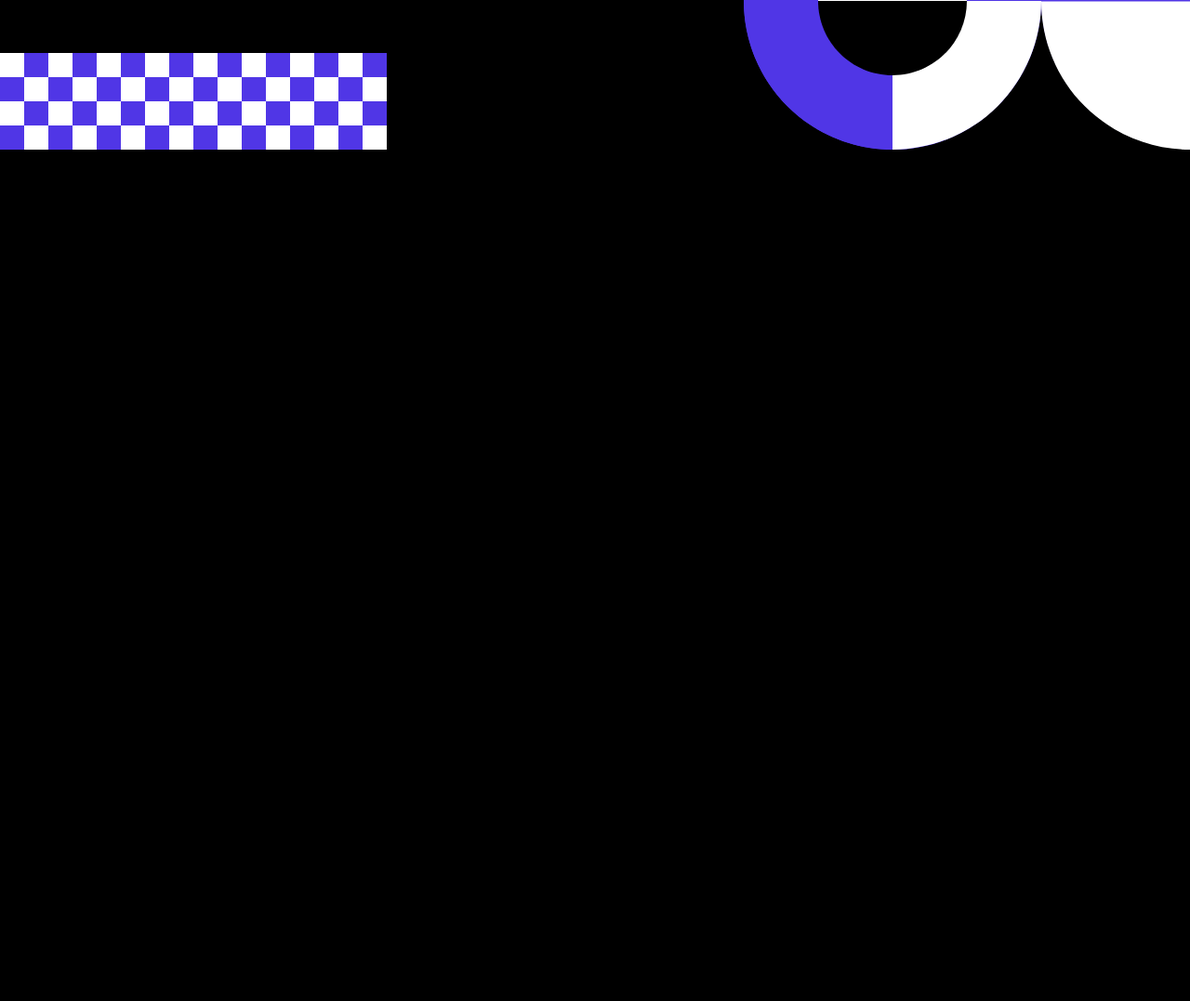
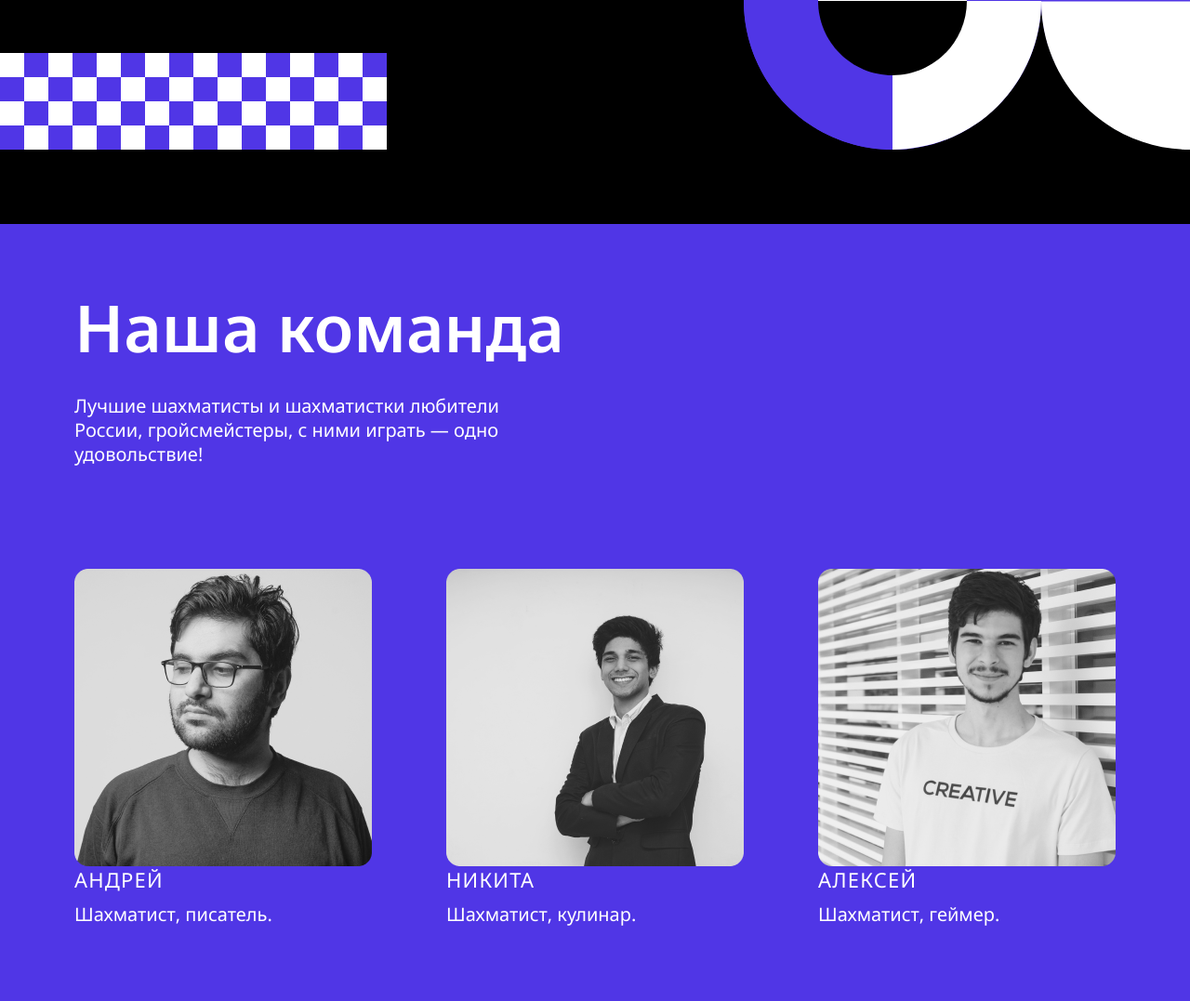
Before and after one commit to BKonstantine/project01, a website built with webpack: page src/index.html in a window 1280 px wide. Shown: the part 629-1706 px from the top of the page at 93% size. Before the commit the page ends 901 px from the top, so only its background shows below. Built offline with nearby package versions, Linux system fonts and the light colour scheme.

Commit message:
feat: сделать контейнер наша команда

```diff
--- a/src/index.html
+++ b/src/index.html
@@ -9,6 +9,10 @@
     <link
       href="https://fonts.googleapis.com/css2?family=Noto+Sans:wght@400;500;600&display=swap"
       rel="stylesheet"
+    />
+    <link
+      rel="stylesheet"
+      href="https://cdn.jsdelivr.net/npm/swiper@8/swiper-bundle.min.css"
     />
     <title>Project01</title>
   </head>
@@ -41,27 +45,50 @@
         </div>
       </section>
       <section class="our-team">
-        <div class="container container__out-team">
-          <div class="card">
-            <img src="" alt="" class="image" />
-            <h3 class="title"></h3>
-            <p class="subtitle"></p>
-          </div>
-          <div class="card">
-            <img src="" alt="" class="image" />
-            <h3 class="title"></h3>
-            <p class="subtitle"></p>
-          </div>
-          <div class="card">
-            <img src="" alt="" class="image" />
-            <h3 class="title"></h3>
-            <p class="subtitle"></p>
-          </div>
+        <div class="container container__our-team">
+          <h2 class="title title_position_our-team">Наша команда</h2>
+          <p class="subtitle subtitle_position_our-team">
+            Лучшие шахматисты и шахматистки любители России, гройсмейстеры, с
+            ними играть — одно удовольствие!
+          </p>
+          <ul class="cards">
+            <li class="card">
+              <img
+                alt="Фотография члена команды"
+                class="image image_type_card"
+                src="<%=require('../src/image/main/Rectangle309.png')%>"
+              />
+              <h3 class="title title_position_card">Андрей</h3>
+              <p class="subtitle subtitle_position_card">
+                Шахматист, писатель.
+              </p>
+            </li>
+            <li class="card">
+              <img
+                alt="Фотография члена команды"
+                class="image image_type_card"
+                src="<%=require('../src/image/main/Group305.png')%>"
+              />
+              <h3 class="title title_position_card">Никита</h3>
+              <p class="subtitle subtitle_position_card">Шахматист, кулинар.</p>
+            </li>
+            <li class="card">
+              <img
+                alt="Фотография члена команды"
+                class="image image_type_card"
+                src="<%=require('../src/image/main/Group306.png')%>"
+              />
+              <h3 class="title title_position_card">Алексей</h3>
+              <p class="subtitle subtitle_position_card">Шахматист, геймер.</p>
+            </li>
+          </ul>
         </div>
         <div class="container container__invitation"></div>
       </section>
       <section class="battles"></section>
     </main>
     <footer class="footer"></footer>
+    <script src="https://cdn.jsdelivr.net/npm/swiper@8/swiper-bundle.min.js"></script>
   </body>
 </html>
+<!-- <%=require('../src/image/main/Group305.png')%> -->
--- a/src/scss/components/_button.scss
+++ b/src/scss/components/_button.scss
@@ -6,8 +6,8 @@
 
   &_type {
     &_register {
-      width: 218px;
-      height: 48px;
+      min-width: 218px;
+      min-height: 48px;
       border-radius: 8px;
       background-color: $color-green;
       @include font-setting(600, 15px, 120%, $color-white);
@@ -23,13 +23,14 @@
     &_link {
       grid-area: link;
       padding-right: 5px;
-      width: 84px;
-      height: 50px;
+      max-width: 84px;
+      min-height: 50px;
       border-top-right-radius: 25px;
       border-bottom-right-radius: 25px;
       background-color: $color-blue;
       @include font-setting(500, 16px, 90%, $color-white);
       text-transform: uppercase;
+      cursor: pointer;
     }
   }
 }
--- /dev/null
+++ b/src/scss/components/_card.scss
@@ -0,0 +1,5 @@
+.card {
+  display: flex;
+  flex-direction: column;
+  max-width: 320px;
+}
--- /dev/null
+++ b/src/scss/components/_cards.scss
@@ -0,0 +1,8 @@
+.cards {
+  margin: 0;
+  padding: 110px 0 80px;
+  list-style: none;
+  font-size: 0;
+  display: flex;
+  justify-content: space-between;
+}
--- a/src/scss/components/_container.scss
+++ b/src/scss/components/_container.scss
@@ -10,7 +10,7 @@
   }
 
   &__true-chess {
-    padding-top: 60px;
+    padding: 60px 0 80px;
     max-width: 1280px;
     overflow: hidden;
     margin-left: auto;
@@ -22,6 +22,10 @@
       "title abstraction"
       "subtitle abstraction"
       "chess abstraction";
-      align-items: start;
+    align-items: start;
+  }
+
+  &__our-team {
+    max-width: 1120px;
   }
 }
--- a/src/scss/components/_image.scss
+++ b/src/scss/components/_image.scss
@@ -17,5 +17,9 @@
       height: 640px;
       @include background-setting(url(../../image/main/Group332.svg), cover);
     }
+
+    &_card-element {
+      padding-bottom: 30px;
+    }
   }
 }
--- /dev/null
+++ b/src/scss/components/_our-team.scss
@@ -0,0 +1,4 @@
+.our-team {
+  background-color: $color-blue;
+  padding-top: 80px;
+}
--- a/src/scss/components/_subtitle.scss
+++ b/src/scss/components/_subtitle.scss
@@ -6,5 +6,17 @@
       max-width: 500px;
       margin-top: 40px;
     }
+
+    &_our-team {
+      @include font-setting(400, 20px, 130%, $color-white);
+      margin-top: 40px;
+      max-width: 500px;
+    }
+
+    &_card {
+      display: block;
+      @include font-setting(400, 20px, 130%, $color-white);
+      margin-top: 10px;
+    }
   }
 }
--- a/src/scss/components/_title.scss
+++ b/src/scss/components/_title.scss
@@ -6,5 +6,15 @@
       max-width: 500px;
       margin-top: 71px;
     }
+
+    &_our-team {
+      @include font-setting(600, 70px, 90%, $color-white);
+    }
+
+    &_card {
+      @include font-setting(400, 22px, 130%, $color-white);
+      letter-spacing: 0.055em;
+      text-transform: uppercase;
+    }
   }
 }
--- a/src/scss/main.scss
+++ b/src/scss/main.scss
@@ -8,4 +8,7 @@
 @import "./components/subtitle";
 @import "./components/logo";
 @import "./components/image";
+@import "./components/cards";
+@import "./components/card";
 @import "./components/header";
+@import "./components/our-team";
```
Also changed, not shown: src/image/main/Rectangle309.png (renamed from src/image/main/Rectangle 309.png), src/image/main/Rectangle3091.png (renamed from src/image/main/Rectangle 3091.png), src/image/main/Rectangle3092.png (renamed from src/image/main/Rectangle 3092.png), src/image/main/Rectangle3093.png (renamed from src/image/main/Rectangle 3093.png).
